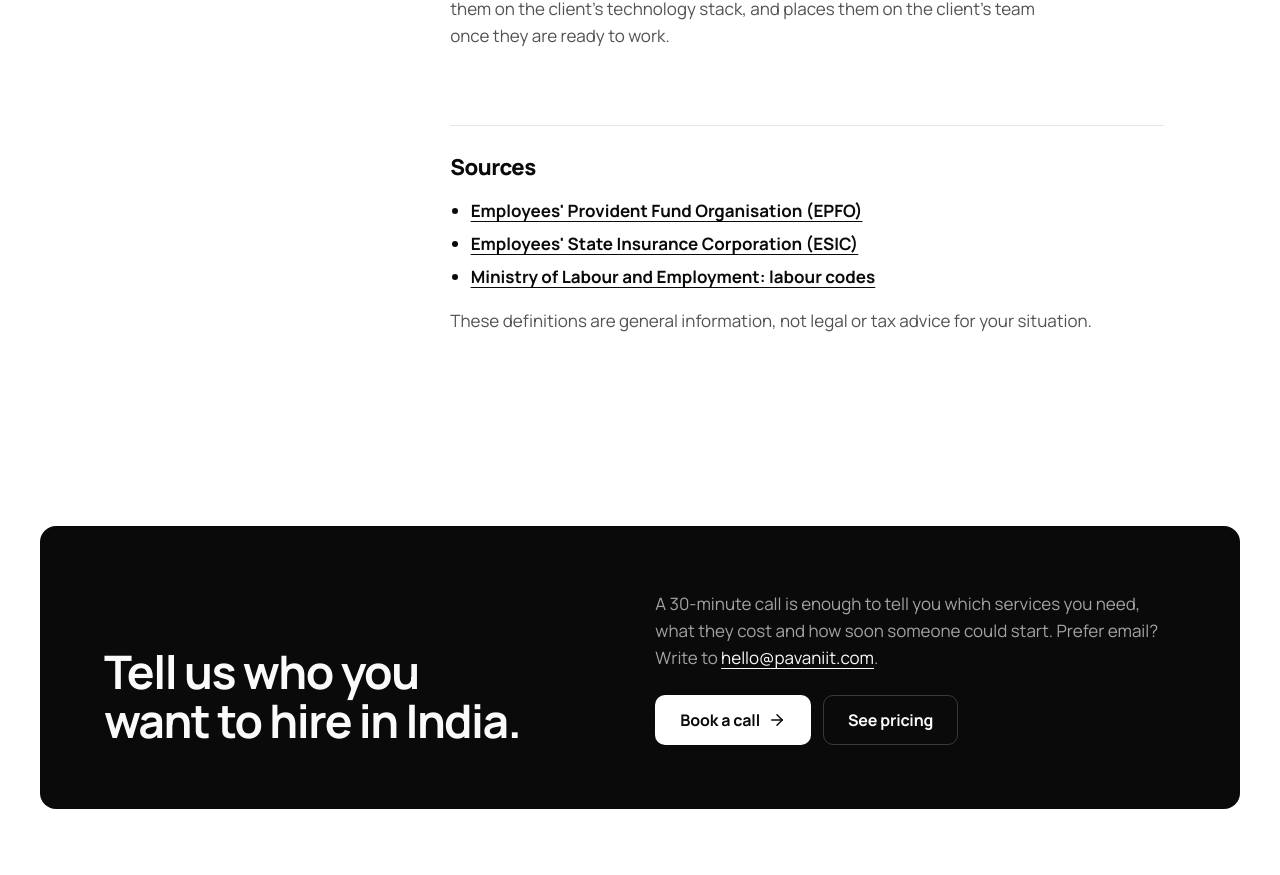
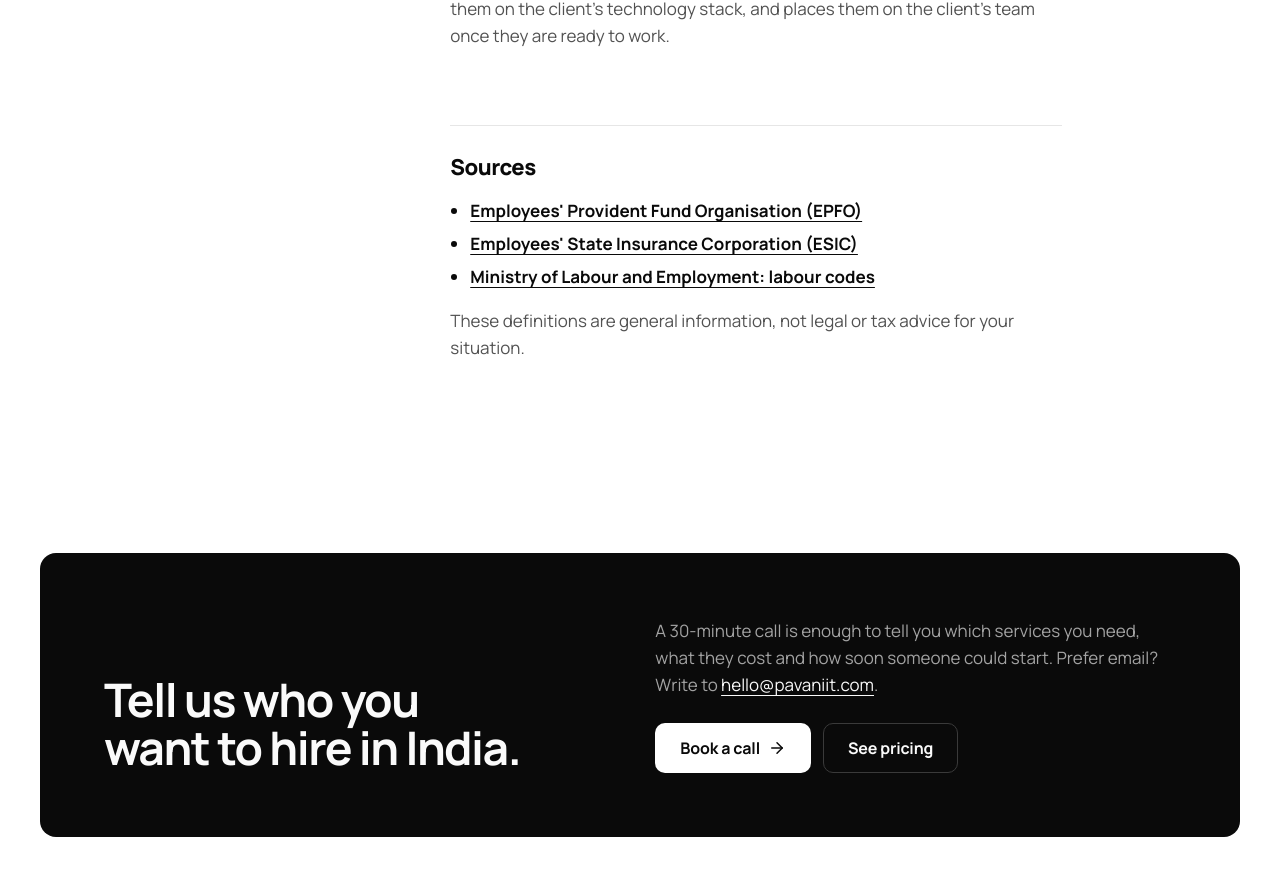
Before and after one commit to Varunsai2000/pavaniit-com, a Next.js app: page /glossary in a window 1280 px wide. Shown: the part 4937-5812 px from the top of the page. Built offline with nearby package versions, Linux system fonts and the light colour scheme.

Commit message:
Privacy: 75-character measure; tokenise the last raw em values

```diff
--- a/src/app/globals.css
+++ b/src/app/globals.css
@@ -69,7 +69,7 @@ table { font-variant-numeric: tabular-nums; }
 
 /* Placeholder chips (values set in src/content/site.ts) */
 .ph {
-  display: inline; padding: 0 0.3em; border-radius: var(--radius-inline);
+  display: inline; padding: 0 var(--ph-pad-x); border-radius: var(--radius-inline);
   background: var(--color-chip); outline: var(--border-dashed) dashed var(--color-line-muted); outline-offset: calc(var(--border-dashed) * -1);
   color: var(--color-ink); font-weight: var(--weight-semibold); -webkit-box-decoration-break: clone; box-decoration-break: clone;
 }
@@ -208,7 +208,7 @@ table { font-variant-numeric: tabular-nums; }
 .clockpair small { display: block; font-size: var(--text-xs); font-weight: var(--weight-bold); color: var(--color-ink-3); white-space: nowrap; overflow: hidden; text-overflow: ellipsis; }
 .clockpair b { font-size: var(--text-2xl); font-weight: var(--weight-heavy); letter-spacing: var(--tracking-heading); font-variant-numeric: tabular-nums; }
 .clockpair .sep { background: var(--color-line); }
-.now-line { margin-top: var(--space-3); padding-top: var(--space-3); border-top: var(--border-hairline) solid var(--color-line); display: flex; align-items: center; gap: var(--space-2); font-size: var(--text-sm); font-weight: var(--weight-semibold); min-height: 2.6em; }
+.now-line { margin-top: var(--space-3); padding-top: var(--space-3); border-top: var(--border-hairline) solid var(--color-line); display: flex; align-items: center; gap: var(--space-2); font-size: var(--text-sm); font-weight: var(--weight-semibold); min-height: var(--now-line-h); }
 .now-dot { position: relative; width: var(--size-dot); height: var(--size-dot); border-radius: var(--radius-pill); background: var(--color-ink); flex: none; }
 .now-dot::after { content: ""; position: absolute; inset: 0; border-radius: inherit; background: var(--color-ink); opacity: 0; }
 .now-text { display: inline-block; transition: opacity var(--dur-ui) ease, transform var(--dur-ui) var(--ease-out); }
@@ -528,7 +528,7 @@ table { font-variant-numeric: tabular-nums; }
 .prose .prose-lead { color: var(--color-ink); font-size: var(--text-lg); }
 .glossary-sources { margin-top: var(--space-12); padding-top: var(--space-6); border-top: var(--border-hairline) solid var(--color-line); }
 .prose p + p, .prose p + ul, .prose ul + p { margin-top: var(--space-4); }
-.prose ul { padding-left: 1.2em; display: grid; gap: var(--space-1-5); }
+.prose ul { padding-left: var(--space-5); display: grid; gap: var(--space-1-5); }
 .prose li::marker { color: var(--color-inverse); }
 .prose strong { color: var(--color-ink); }
 .prose a { font-weight: var(--weight-bold); color: var(--color-inverse); }
--- a/src/app/tokens.css
+++ b/src/app/tokens.css
@@ -132,7 +132,7 @@
   --span-aside: 1 / 5;      /* reading pages: sticky aside */
   --span-doc: 5 / -1;       /* reading pages: the document */
   --span-link-col: span 2;  /* footer link columns */
-  --measure-prose: 42em;    /* long-form pages: privacy, glossary terms */
+  --measure-prose: 36em;    /* long-form reading (privacy, glossary sources): about 75 characters a line */
   --measure: 40em;          /* max line length for body copy */
   --measure-lead: 36em;     /* max line length for leads */
   --measure-cta: 32em;      /* paragraph in the dark CTA band */
@@ -197,6 +197,8 @@
   --control-h-sm: 42px;
   --control-h-input: 48px;
   --tap: 44px;            /* minimum touch target */
+  --ph-pad-x: 0.3em;      /* placeholder chip side padding, scales with its text */
+  --now-line-h: 2.6em;    /* time card's rotating task line: room for two lines so the card never jumps */
   --link-row: 32px;       /* one link per row in link lists (footer) */
   --icon-sm: 16px;
   --icon-md: 18px;
```
Also changed, not shown: 1 other file (tests, documents, lock files or other folders).
